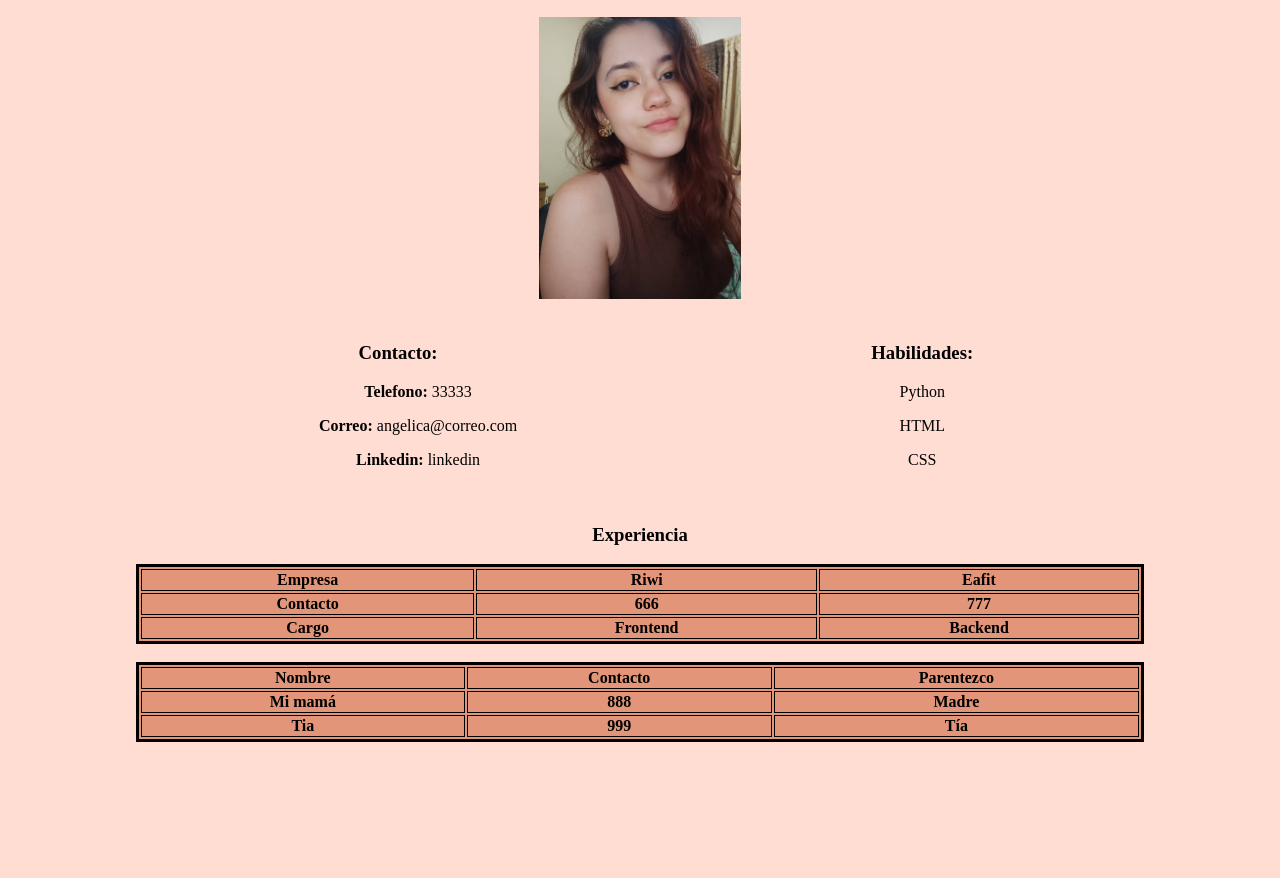
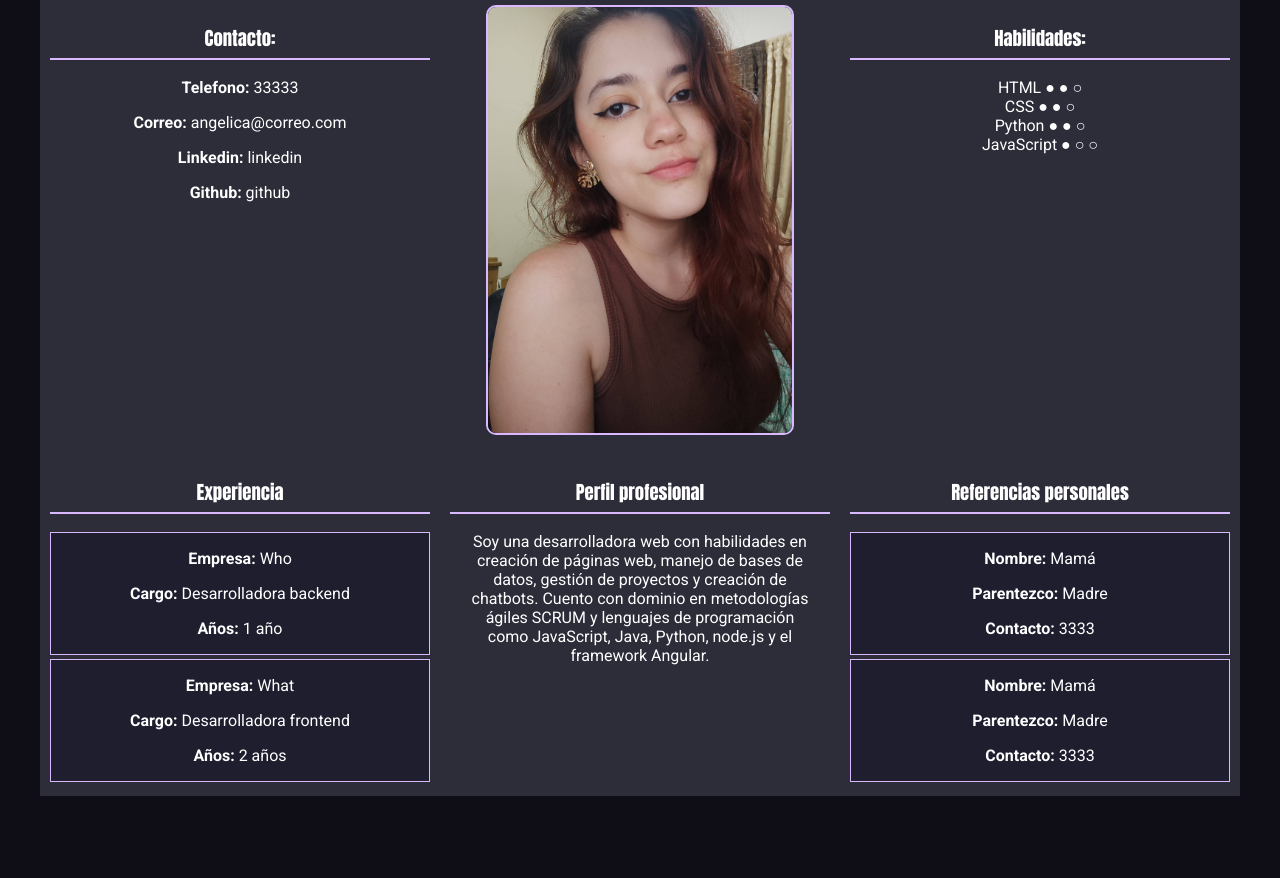
Before and after one commit to angelicacvo/cvAngelica, a plain HTML site: page index.html in a window 1280 px wide. Shown: the part 233-1111 px from the top of the page. After the commit the page ends 1029 px from the top, so only its background shows below. Drawn offline with Linux system fonts and the light colour scheme; files whose address does not match are found by name; a web font is replaced by a local one.

Commit message:
Update cv con mejoras, cambio de color y letra
Mejoramiento de la cv con colores, flexbox de 3x3, etc

```diff
--- a/index.html
+++ b/index.html
@@ -4,90 +4,93 @@
 <head>
     <meta charset="UTF-8">
     <meta name="viewport" content="width=device-width, initial-scale=1.0">
-    <title>Hoja de vida Angélica</title>
     <link rel="stylesheet" href="styles.css">
-    <link rel="preconnect" href="https://fonts.googleapis.com">
-    <link rel="preconnect" href="https://fonts.gstatic.com" crossorigin>
-    <link href="https://fonts.googleapis.com/css2?family=Ancizar+Serif:ital,wght@0,300..900;1,300..900&display=swap"
+    <!-- Google Fonts -->
+    <link href="https://fonts.googleapis.com/css2?family=Anton&family=Roboto:wght@300;400;700&display=swap"
         rel="stylesheet">
+    <title>CV Angelica Cuervo</title>
 </head>
 
 <body>
+    <!-- seccion presentacion -->
     <section id="presentation">
-        <h1>Hoja de vida</h1>
-        <h2>Angélica María Cuervo Marín</h2>
-        <img src="/home/coders/Documentos/Angelica/Hoja de vida/Angelica.jpg">
+        <h1 id="name">Angélica Cuervo</h1>
+        <h2>Hoja de vida</h2>
     </section>
 
-    <section id="container">
-        <section id="contacto">
+    <div class="flex-container">
+        <div class="flex-item">
+            <!-- seccion contacto -->
+            <section id="contact">
                 <h3>Contacto: </h3>
-            <ol><b>Telefono:</b> 33333</ol>
-            <ol><b>Correo:</b> angelica@correo.com</ol>
-            <ol><b>Linkedin:</b> linkedin</ol>
+                <p><b>Telefono:</b> 33333</p>
+                <p><b>Correo:</b> angelica@correo.com</p>
+                <p><b>Linkedin:</b> linkedin</p>
+                <p><b>Github:</b> github</p>
             </section>
-        <section id="habilidades">
+        </div>
+
+        <div class="flex-item">
+            <img src="Angelica.jpg">
+        </div>
+
+        <div class="flex-item">
+            <!-- seccion habilidades programacion -->
+            <section id="skills">
                 <h3>Habilidades:</h3>
-            <p>Python</p>
-            <p>HTML</p>
-            <p>CSS</p>
+                <p>HTML ● ● ○<br>
+                    CSS ● ● ○<br>
+                    Python ● ● ○<br>
+                    JavaScript ● ○ ○</p>
             </section>
+        </div>
+
+        <div class="flex-item">
+            <!-- seccion Experiencia -->
+            <section id="experience">
+                <h3>Experiencia</h3>
+                <div id="experience1">
+                    <p><b>Empresa:</b> Who </p>
+                    <p><b>Cargo:</b> Desarrolladora backend</p>
+                    <p><b>Años:</b> 1 año</p>
+                </div>
+                <div id="experience2">
+                    <p><b>Empresa:</b> What </p>
+                    <p><b>Cargo:</b> Desarrolladora frontend</p>
+                    <p><b>Años:</b> 2 años</p>
+                </div>
             </section>
+        </div>
 
-    <section>
-        <h3>Experiencia</h3>
-        <!-- ponerle borde -->
-        <table>
-            <thead>
-                <tr>
-                    <th>Empresa</th>
-                    <th>Riwi</th>
-                    <th>Eafit</th>
-                </tr>
-            </thead>
-            <tbody>
-                <tr>
-                    <th>Contacto</th>
-                    <th>666</th>
-                    <th>777</th>
-                </tr>
-                <tr>
-                    <th>Cargo</th>
-                    <th>Frontend</th>
-                    <th>Backend</th>
-                </tr>
-            </tbody>
-        </table>
+        <div class="flex-item">
+            <!-- descripcion -->
+            <section id="description">
+                <h3>Perfil profesional</h3>
+                <p>Soy una desarrolladora web con habilidades en creación de
+                    páginas web, manejo de bases de datos, gestión de proyectos y creación de chatbots.
+                    Cuento con dominio en metodologías ágiles SCRUM y lenguajes de programación como JavaScript, Java,
+                    Python, node.js y el framework Angular.
+                </p>
             </section>
-    <section>
-        <br>
-        <table>
-            <thead>
-                <tr>
-                    <th>Nombre</th>
-                    <th>Contacto</th>
-                    <th>Parentezco</th>
-                </tr>
-            </thead>
-            <tbody>
-                <tr>
-                    <th>Mi mamá</th>
-                    <th>888</th>
-                    <th>Madre</th>
-                </tr>
-            </tbody>
-            <tbody>
-                <tr>
-                    <th>Tia</th>
-                    <th>999</th>
-                    <th>Tía</th>
-                </tr>
-            </tbody>
-        </table>
+        </div>
+
+        <div class="flex-item">
+            <!-- seccion referencias -->
+            <section id="references">
+                <h3>Referencias personales</h3>
+                <div id="reference1">
+                    <p><b>Nombre:</b> Mamá </p>
+                    <p><b>Parentezco:</b> Madre </p>
+                    <p><b>Contacto:</b> 3333 </p>
+                </div>
+                <div id="reference2">
+                    <p><b>Nombre:</b> Mamá </p>
+                    <p><b>Parentezco:</b> Madre </p>
+                    <p><b>Contacto:</b> 3333 </p>
+                </div>
             </section>
-    <section>
-
-    </section>
+        </div>
+    </div>
 
 </body>
 
--- a/styles.css
+++ b/styles.css
@@ -1,37 +1,73 @@
 body {
-    background-color: #ffddd2;
-    font-family: "Ancizar Serif", serif;
-    padding: 10%;
+  margin: 0;
+  background-color: #0f0e17;
+  font-family: "Roboto", sans-serif;
+  font-weight: 400;
+  color: #a7a1b9;
 }
 
-#container {
-    display: flex;
-    justify-content: space-between;
-    width: 100%;
-    padding: 2%;
+h1,
+h2,
+h3 {
+  font-family: "Anton", sans-serif;
+  font-weight: normal;
+  color: #ffffff;
+}
+
+h1 {
+  font-size: 50px;
+}
+
+h2 {
+  font-size: 30px;
+}
+
+.flex-container {
+  display: flex;
+  flex-wrap: wrap;
+  padding-left: 20px;
+  padding-right: 20px;
+  max-width: 1200px;
+  margin: 0 auto;
+}
+
+.flex-item {
+  flex: 1 1 calc(33.333% - 20px);
+  box-sizing: border-box;
+  padding: 10px;
+  background-color: #2d2d3a;
+  text-align: center;
+  color: #ffffff;
+}
+
+#presentation {
+  text-align: center;
+  margin-bottom: 20px;
+  color: #ffffff;
 }
 
 img {
-    width: 20%;
+  width: 80%;
+  border-radius: 10px;
+  border: 2px solid #d9b8ff;
 }
 
-#contacto,
-h3,
-#habilidades, #presentation {
-    text-align: center;
+h3 {
+  border-bottom: 2px solid #d9b8ff;
+  padding-bottom: 6px;
 }
 
-#contacto, #habilidades{
-    width: 48%;
+#reference1,
+#experience1,
+#reference2,
+#experience2 {
+  border: 1px solid #d9b8ff;
+  margin-bottom: 1%;
+  background-color: #1e1e2f;
+  color: #ffffff;
 }
 
-th,
-td {
-    border: 1px solid  black;
+#description > p {
+    padding-left: 20px;
+    padding-right: 20px;
 }
-
-table {
-    width: 100%;
-    border: 3px solid;
-    background-color: #e29578;
-}
```
Lines whose indentation alone changed are shown as unchanged.
